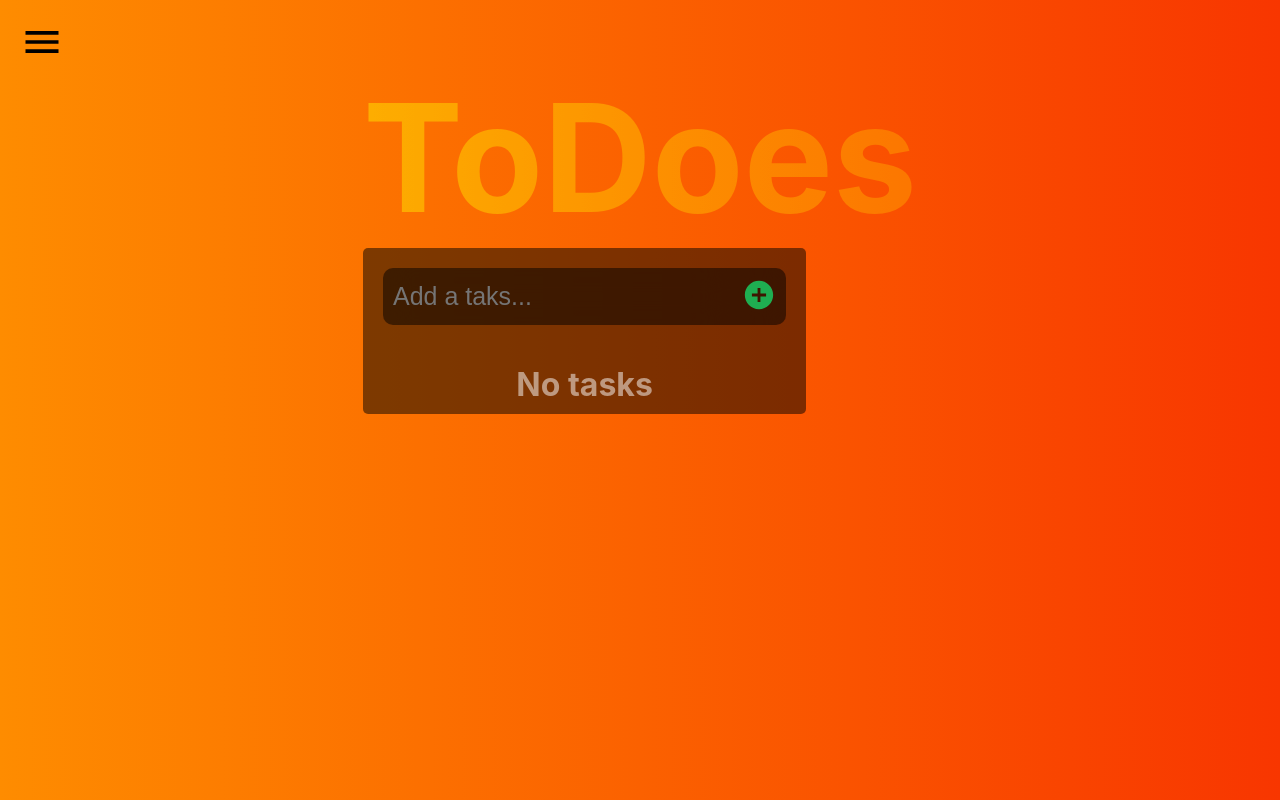
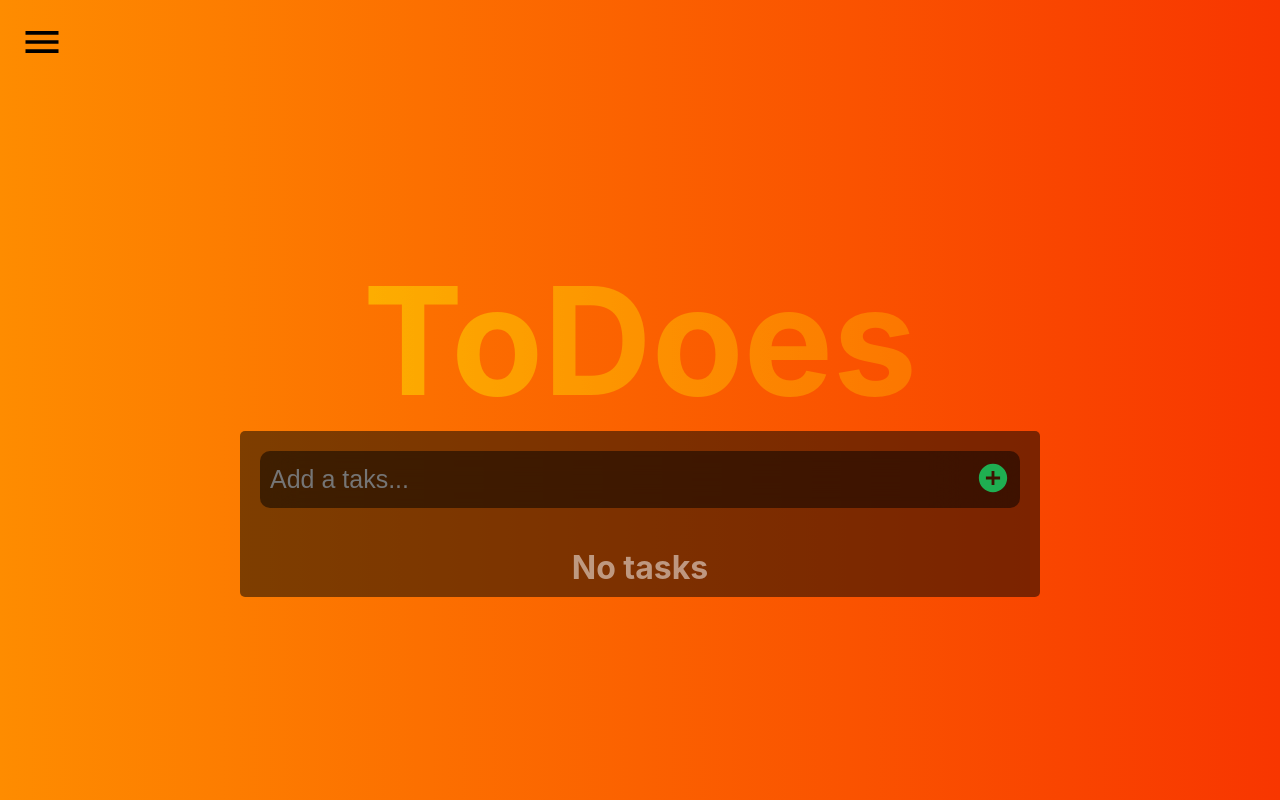
Before and after one commit to Hope1226/Todoes-react-app, a React (Create React App) app: page /todo in a window 1280 px wide. Built offline with nearby package versions, Linux system fonts and the light colour scheme.

Commit message:
Modify style

```diff
--- a/src/App.css
+++ b/src/App.css
@@ -1,98 +1,8 @@
 .App {
   display: grid;
   grid-template-columns: 1fr;
-  grid-template-rows: auto auto 1fr;
+  grid-template-rows: auto 1fr;
   justify-items: center;
   align-items: center;
   padding: 20px;
 }
-
-.menu-btn {
-  justify-self: start;
-  background: none;
-  border: none;
-}
-
-.heroText {
-  font-size: 150px;
-  color: rgba(255, 255, 255, 0.5);
-  mix-blend-mode: overlay;
-}
-
-.main-dispaly {
-  width: 80%;
-  max-height: 500px;
-  max-width: 800px;
-  display: grid;
-  grid-template-columns: 1fr;
-  grid-template-rows: auto 1fr;
-  grid-gap: 20px;
-  background: rgba(0, 0, 0, 0.5);
-  border-radius: 5px;
-}
-
-.main-dispaly form {
-  display: flex;
-  padding: 20px;
-}
-
-.main-dispaly form input {
-  flex: 1;
-  padding: 10px;
-  font-size: 25px;
-  border-top-left-radius: 10px;
-  border-bottom-left-radius: 10px;
-  color: white;
-  font-weight: 300;
-  background: rgba(0, 0, 0, 0.5);
-  backdrop-filter: blur(16px);
-  border: none;
-  z-index: 1;
-}
-
-.main-dispaly form input:focus {
-  outline: none;
-}
-
-.main-dispaly button {
-  border: none;
-  border-top-right-radius: 10px;
-  border-bottom-right-radius: 10px;
-  background: rgba(0, 0, 0, 0.5);
-  backdrop-filter: blur(16px);
-  padding: 10px;
-}
-
-.main-dispaly h1 {
-  text-align: center;
-  margin-bottom: 10px;
-  color: rgba(255, 255, 255, 0.5);
-}
-
-.main-dispaly .taks-container {
-  display: flex;
-  flex-direction: column;
-  overflow-x: scroll;
-}
-
-.taks-container .task {
-  display: grid;
-  grid-template-columns: auto 1fr auto;
-  align-items: center;
-  grid-gap: 30px;
-  padding: 20px;
-}
-
-.taks-container .task button {
-  background: #d72503;
-  border-radius: 50%;
-}
-
-.taks-container .task button:disabled {
-  background: transparent;
-}
-
-.taks-container .task:nth-child(odd) {
-  background: rgba(0, 0, 0, 0.7);
-  color: white;
-}
--- a/src/App.js
+++ b/src/App.js
@@ -64,9 +64,9 @@ function App() {
         <button type="button" className="menu-btn" onClick={openNav}><img src={menu} alt="menu" /></button>
         <Nav className={nav ? 'navOpen' : ''} closeFunction={closeNav} />
         <Routes>
-          <Route path="/" element={<Home />} />
+          <Route path="/" exact element={<Home />} />
           <Route
-            path="/Todo"
+            path="/todo"
             element={(
               <Todo
                 submitTask={submitTask}
--- a/src/Components/Nav.js
+++ b/src/Components/Nav.js
@@ -1,18 +1,28 @@
 /* eslint-disable */
 import React from 'react';
 import './nav.css';
+import { Link } from 'react-router-dom';
 import PropTypes from 'prop-types';
 
 const Nav = (props) => {
-  const { className, onclickFunction, closeFunction } = props;
+  const { className, closeFunction } = props;
+  const style = {
+    textDecoration: "none",
+  }
 
   return (
     <nav className={className}>
       <ul>
-        <li onClick={closeFunction}>X</li>
-        <li onClick={onclickFunction}>Home</li>
-        <li onClick={onclickFunction}>About</li>
-        <li onClick={onclickFunction}>Contacts</li>
+        <li className="close-btn" onClick={closeFunction}>X</li>
+        <Link style={style} onClick={closeFunction} to="/">
+          <li>Home</li>
+        </Link>
+        <Link style={style} onClick={closeFunction} to="/about">
+          <li>About</li>
+        </Link>
+        <Link style={style} onClick={closeFunction} to="/todo">
+          <li>Todo-app</li>
+        </Link>
       </ul>
     </nav>
   );
--- a/src/Components/Todo.js
+++ b/src/Components/Todo.js
@@ -1,6 +1,7 @@
 /* eslint-disable react/prop-types */
 import React from 'react';
 import Task from './Tasks';
+import './todo.css';
 
 const Todo = (props) => {
   const {
--- a/src/Components/nav.css
+++ b/src/Components/nav.css
@@ -22,7 +22,7 @@ nav ul {
   flex-direction: column;
 }
 
-nav a {
+nav li {
   width: 100%;
   height: 100%;
   display: block;
@@ -35,8 +35,12 @@ nav a {
   text-align: center;
 }
 
-nav ul li:first-child > * {
+.close-btn {
   text-align: right;
+}
+
+.close-btn:hover {
+  cursor: pointer;
 }
 
 .navOpen {
--- /dev/null
+++ b/src/Components/todo.css
@@ -0,0 +1,97 @@
+.app-container {
+  display: grid;
+  grid-template-columns: 1fr;
+  grid-template-rows: auto 1fr;
+  width: 100%;
+  justify-items: center;
+}
+
+.menu-btn {
+  justify-self: start;
+  background: none;
+  border: none;
+}
+
+.heroText {
+  font-size: 150px;
+  color: rgba(255, 255, 255, 0.5);
+  mix-blend-mode: overlay;
+}
+
+.main-dispaly {
+  width: 80%;
+  max-height: 500px;
+  max-width: 800px;
+  display: grid;
+  grid-template-columns: 1fr;
+  grid-template-rows: auto 1fr;
+  grid-gap: 20px;
+  background: rgba(0, 0, 0, 0.5);
+  border-radius: 5px;
+}
+
+.main-dispaly form {
+  display: flex;
+  padding: 20px;
+}
+
+.main-dispaly form input {
+  flex: 1;
+  padding: 10px;
+  font-size: 25px;
+  border-top-left-radius: 10px;
+  border-bottom-left-radius: 10px;
+  color: white;
+  font-weight: 300;
+  background: rgba(0, 0, 0, 0.5);
+  backdrop-filter: blur(16px);
+  border: none;
+  z-index: 1;
+}
+
+.main-dispaly form input:focus {
+  outline: none;
+}
+
+.main-dispaly button {
+  border: none;
+  border-top-right-radius: 10px;
+  border-bottom-right-radius: 10px;
+  background: rgba(0, 0, 0, 0.5);
+  backdrop-filter: blur(16px);
+  padding: 10px;
+}
+
+.main-dispaly h1 {
+  text-align: center;
+  margin-bottom: 10px;
+  color: rgba(255, 255, 255, 0.5);
+}
+
+.main-dispaly .taks-container {
+  display: flex;
+  flex-direction: column;
+  overflow-x: scroll;
+}
+
+.taks-container .task {
+  display: grid;
+  grid-template-columns: auto 1fr auto;
+  align-items: center;
+  grid-gap: 30px;
+  padding: 20px;
+}
+
+.taks-container .task button {
+  background: #d72503;
+  border-radius: 50%;
+}
+
+.taks-container .task button:disabled {
+  background: transparent;
+}
+
+.taks-container .task:nth-child(odd) {
+  background: rgba(0, 0, 0, 0.7);
+  color: white;
+}
```
